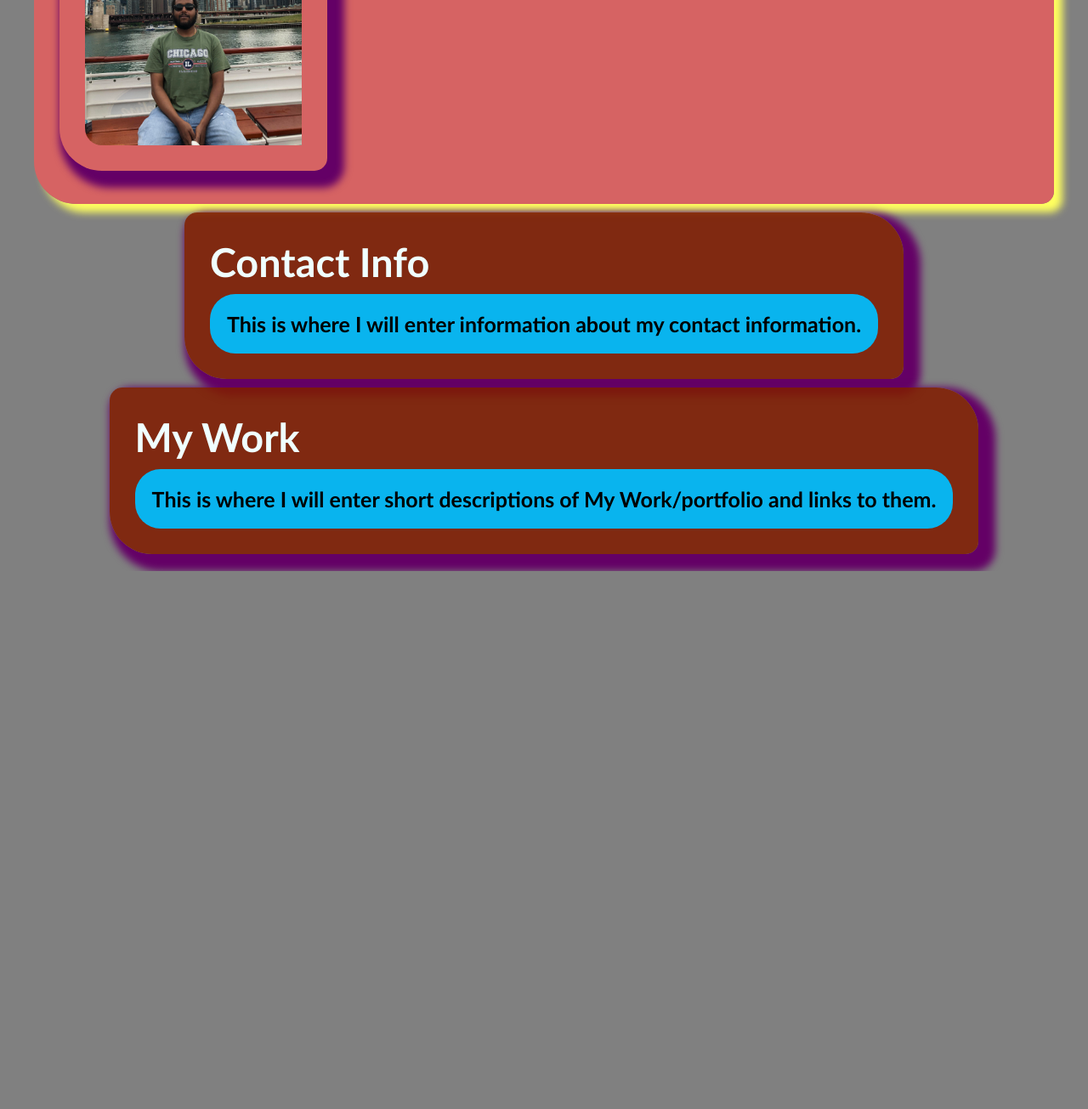
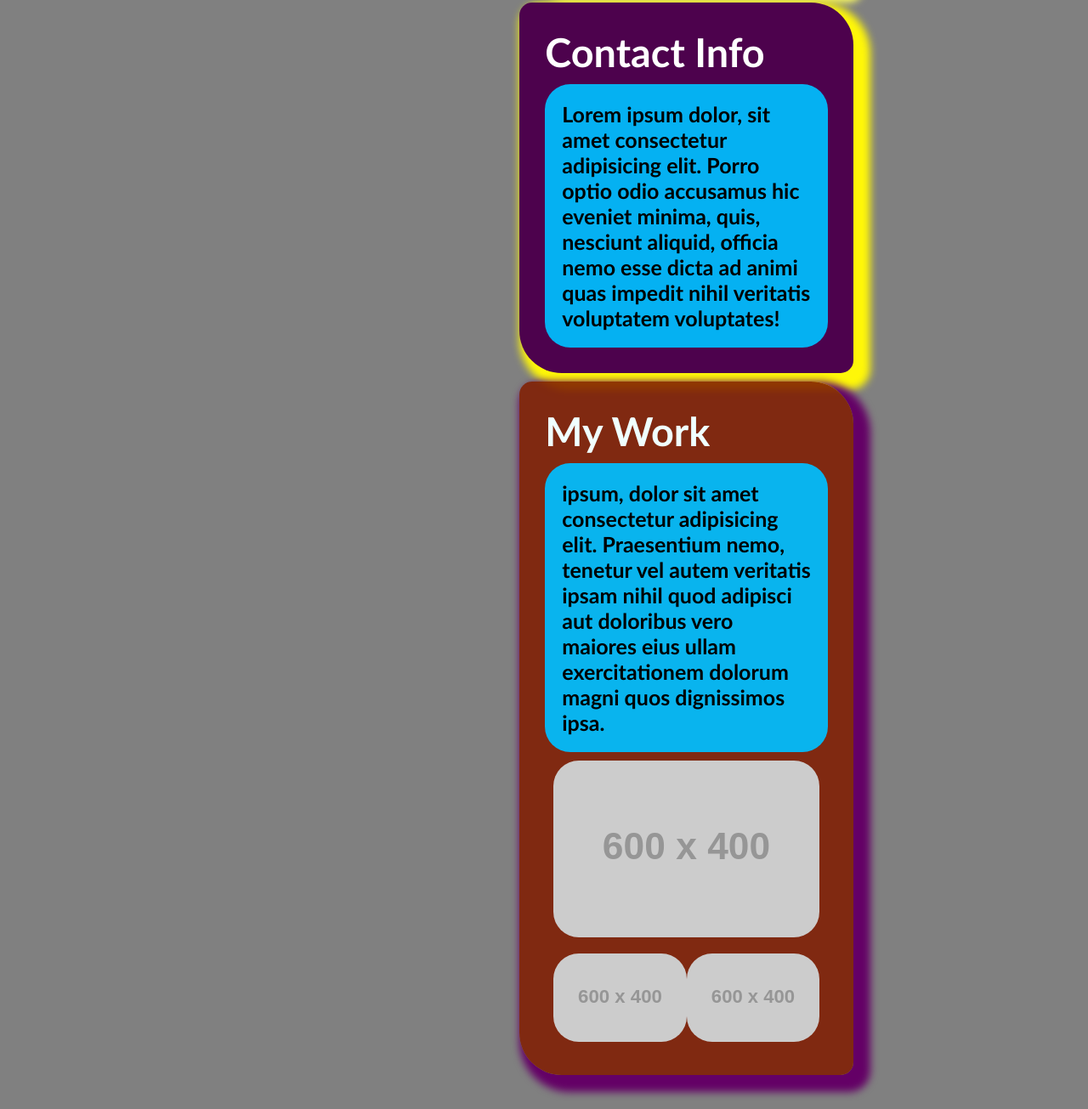
Before and after one commit to AlexWoldmskel/AWportfolio, a plain HTML site: page index.html in a window 1280 px wide. Shown: the part 692-1997 px from the top of the page at 85% size. Before the commit the page ends 1364 px from the top, so only its background shows below. Drawn offline with Linux system fonts and the light colour scheme; placeholder pictures from the web are drawn by us.

Commit message:
added images to 'My Work'. I organized and positioned all my content boxes as well as text within the boxes. I believe I've completed the remainder of criteria for this homework.

```diff
--- a/assets/css/style.css
+++ b/assets/css/style.css
@@ -11,7 +11,8 @@
 
 body {
     background-color: gray;
-
+    display: flex;
+    justify-content: center;
 }
 /* added flex container for title */
 /* centered contents in .toptitle content box */
@@ -30,10 +31,9 @@ body {
     width: fit-content;
     background-color: #248474;
     color: #ffffff;
-    font-size: 30px;
+    font-size: 50px;
     padding: 20px;
     color: beige;
-    font-size: 20px;
 
 }
 
@@ -82,7 +82,7 @@ a:link{
   margin: auto;
   padding: 20px;
   background-color: rgba(227, 95, 95, 0.872);
-  width: fit-content;
+  width: 50%;
   border-radius: 15px 50px;
   box-shadow: 10px 10px 10px 0px rgb(255, 255, 95);
 
@@ -100,19 +100,19 @@ a:link{
     border-radius: 15px 50px;
     box-shadow: 10px 10px 10px 10px rgb(100, 0, 102);
     padding: 30px;
+    background-color: green;
 
 }
 
 #Contact-Me {
   font-size: 40px;
-  color: azure;
+  color: rgb(255, 255, 255);
   margin: auto;
   background-color: rgb(77, 2, 77);
   padding: 20px;
-  background-color: rgba(128, 28, 0, 0.872);
-  width: fit-content;
+  width: 50%;
   border-radius: 15px 50px;
-  box-shadow: 10px 10px 10px 10px rgb(100, 0, 102);
+  box-shadow: 10px 10px 10px 10px rgb(255, 247, 8);
 
 }
 
@@ -130,7 +130,7 @@ a:link{
     background-color: rgb(77, 2, 77);
     padding: 20px;
     background-color: rgba(128, 28, 0, 0.872);
-    width: fit-content;
+    width: 50%;
     border-radius: 15px 50px;
     box-shadow: 10px 10px 10px 10px rgb(100, 0, 102)
 }
@@ -140,4 +140,35 @@ a:link{
     background-color: rgba(0, 191, 255, 0.928);
     color:  black;
     padding: 20px;
+
 }
+
+.Imagediv {
+    display: flex;
+}
+.image2 {
+    width: 50%;
+    margin: 0;
+}
+.aboveimage {
+    width: 100%;
+    margin: auto;
+}
+
+.bottomimage{
+    width: 100%;
+    margin: 0;
+}
+
+a {
+   margin: 0;
+}
+
+@media screen and (max-width: 1000px) {
+    body {
+      display: block;
+    }
+#About-Me, #Contact-Me, #My-Work{
+    width: fit-content;
+}
+  }
--- a/index.html
+++ b/index.html
@@ -20,6 +20,7 @@
               Portfolio
             </a>
            </section>
+           <img src="./assets/images/awphoto.jpg" class= "Aboutmephoto-img" alt="Photo of AW"/>
        </h1>
     </header>
 
@@ -45,8 +46,9 @@
           <h3>
             About Me
           </h3>
-          <h2>This is where I will enter information about mfffffffffffffffffffffffffffffffffffffffffffffffffffffffffffffffffffffffe</h2>
-          <img src="./assets/images/awphoto.jpg" class= "Aboutmephoto-img" alt="Photo of AW"/>
+          <h2>
+            Lorem ipsum dolor sit amet consectetur adipisicing elit. Sed, molestias assumenda omnis illum enim quae explicabo culpa provident quidem corporis natus minus, voluptatibus inventore soluta, itaque fugiat id nihil! Incidunt.
+          </h2>
       </article>
     </section>
 
@@ -55,7 +57,8 @@
         <h3>
           Contact Info
         </h3>
-        <h2>This is where I will enter information about my contact information.
+        <h2>
+          Lorem ipsum dolor, sit amet consectetur adipisicing elit. Porro optio odio accusamus hic eveniet minima, quis, nesciunt aliquid, officia nemo esse dicta ad animi quas impedit nihil veritatis voluptatem voluptates!
 
         </h2>
       </article>
@@ -65,9 +68,28 @@
       <article id="My-Work">
         <h3>My Work</h3>
         <h2>
-          This is where I will enter short descriptions of My Work/portfolio and links to them.
+ipsum, dolor sit amet consectetur adipisicing elit. Praesentium nemo, tenetur vel autem veritatis ipsam nihil quod adipisci aut doloribus vero maiores eius ullam exercitationem dolorum magni quos dignissimos ipsa.
         </h2>
-      </article>
+        <div>
+          <div>
+          <a href="https://placehold.co/600x400">
+          <img src="https://placehold.co/600x400" class="aboveimage">
+          </a>
+          </div>
+          <div class="Imagediv">
+            <div class="image2">
+            <a href="https://placehold.co/600x400">
+            <img src="https://placehold.co/600x400" class="bottomimage">
+            </a>
+          </div>
+          <div class="image2">
+            <a href="https://placehold.co/600x400">
+            <img src="https://placehold.co/600x400" class="bottomimage">
+            </a>
+          </div>
+          </div>
+        </div>
+</article>
     </section>
   </main>
 
```
Also changed, not shown: 1 other file.
